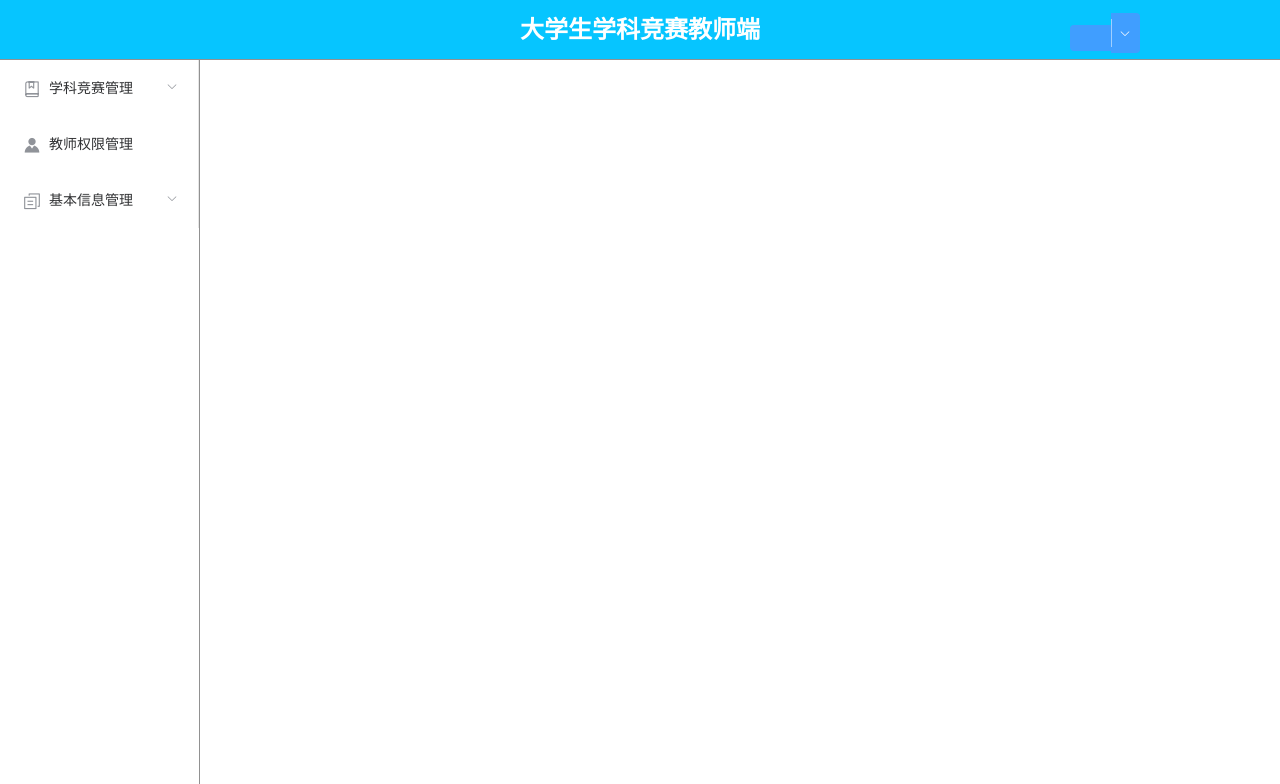
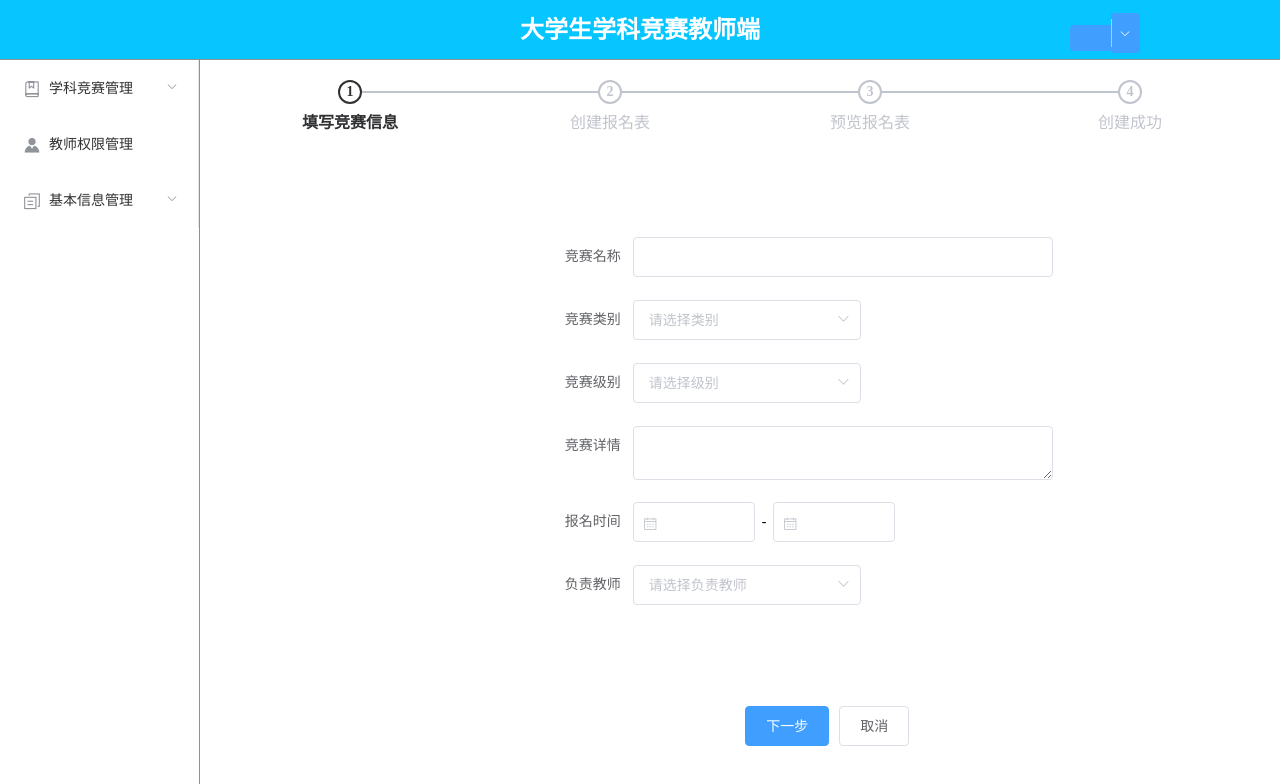
Before and after one commit to Flamehaze5283/Competition-front-teacher, a Vue app: page /add-competition in a window 1280 px wide. Shown: the top 784 px of the page. Built offline with nearby package versions, Linux system fonts and the light colour scheme.

Commit message:
竞赛信息模块(1)

```diff
--- a/src/views/competition/add-competition.vue
+++ b/src/views/competition/add-competition.vue
@@ -1,5 +1,84 @@
 <template>
 	<div>
+		<el-steps :active="active" finish-status="success" align-center>
+			<el-step title="填写竞赛信息"></el-step>
+			<el-step title="创建报名表"></el-step>
+			<el-step title="预览报名表"></el-step>
+			<el-step title="创建成功"></el-step>
+		</el-steps>
+
+		<div id="form-add">
+			<el-form ref="form" :model="form" label-width="80px">
+				<el-form-item label="竞赛名称">
+					<el-input v-model="form.name"></el-input>
+				</el-form-item>
+				<el-form-item label="竞赛类别">
+					<el-select v-model="form.region" placeholder="请选择类别">
+						<el-option label="一类竞赛" value="1"></el-option>
+						<el-option label="二类竞赛" value="2"></el-option>
+						<el-option label="三类竞赛" value="3"></el-option>
+						<el-option label="四类竞赛" value="4"></el-option>
+						<el-option label="五类竞赛" value="5"></el-option>
+					</el-select>
+				</el-form-item>
+				<el-form-item label="竞赛级别">
+					<el-select v-model="form.region" placeholder="请选择级别">
+						<el-option label="国家级" value="1"></el-option>
+						<el-option label="省级" value="2"></el-option>
+						<el-option label="校级" value="3"></el-option>
+						<el-option label="院级" value="4"></el-option>
+					</el-select>
+				</el-form-item>
+				<el-form-item label="竞赛详情">
+					<el-input type="textarea" v-model="form.desc"></el-input>
+				</el-form-item>
+				<el-form-item label="报名时间">
+					<el-col :span="7">
+						<el-date-picker type="date" v-model="form.date1" style="width: 100%;"></el-date-picker>
+					</el-col>
+					<el-col class="line" :span="1">-</el-col>
+					<el-col :span="7">
+						<el-date-picker type="date" v-model="form.date2" style="width: 100%;"></el-date-picker>
+					</el-col>
+				</el-form-item>
+				<el-form-item label="负责教师">
+					<el-select v-model="form.region" placeholder="请选择负责教师">
+						<el-option label="张炳" value="1"></el-option>
+						<el-option label="穆运峰" value="2"></el-option>
+						<el-option label="窦燕" value="3"></el-option>
+						<el-option label="景荣" value="4"></el-option>
+						<el-option label="冯建周" value="5"></el-option>
+					</el-select>
+				</el-form-item>
+				<!-- 			<el-form-item label="即时配送">
+							<el-switch v-model="form.delivery"></el-switch>
+						</el-form-item> -->
+				<!-- 			<el-form-item label="活动性质">
+							<el-checkbox-group v-model="form.type">
+								<el-checkbox label="美食/餐厅线上活动" name="type"></el-checkbox>
+								<el-checkbox label="地推活动" name="type"></el-checkbox>
+								<el-checkbox label="线下主题活动" name="type"></el-checkbox>
+								<el-checkbox label="单纯品牌曝光" name="type"></el-checkbox>
+							</el-checkbox-group>
+						</el-form-item> -->
+				<!-- 			<el-form-item label="特殊资源">
+							<el-radio-group v-model="form.resource">
+								<el-radio label="线上品牌商赞助"></el-radio>
+								<el-radio label="线下场地免费"></el-radio>
+							</el-radio-group>
+						</el-form-item>
+						<el-form-item>
+							<el-button type="primary" @click="onSubmit">立即创建</el-button>
+							<el-button>取消</el-button>
+						</el-form-item> -->
+				<el-form-item style="margin-top: 20%;margin-left: 22.5%;">
+					<el-button type="primary" @click="next">下一步</el-button>
+					<el-button @click="exit">取消</el-button>
+				</el-form-item>
+			</el-form>
+		</div>
+
+
 
 	</div>
 </template>
@@ -9,14 +88,41 @@
 		name: 'AddCompetition',
 		data() {
 			return {
-
+				active: 0,
+				success: false,
+				form: {
+					name: '',
+					region: '',
+					date1: '',
+					date2: '',
+					delivery: false,
+					type: [],
+					resource: '',
+					desc: ''
+				}
 			}
 		},
 		methods: {
-
+			next() {
+				if (this.active++ > 3) this.active = 0;
+			}
 		}
 	}
 </script>
 
 <style>
+	* {
+		margin: 0;
+		padding: 0;
+	}
+
+	#form-add {
+		width: 500px;
+		margin-top: 100px;
+		margin-left: 32%;
+	}
+
+	.line {
+		text-align: center;
+	}
 </style>
```
Lines whose indentation alone changed are shown as unchanged.
